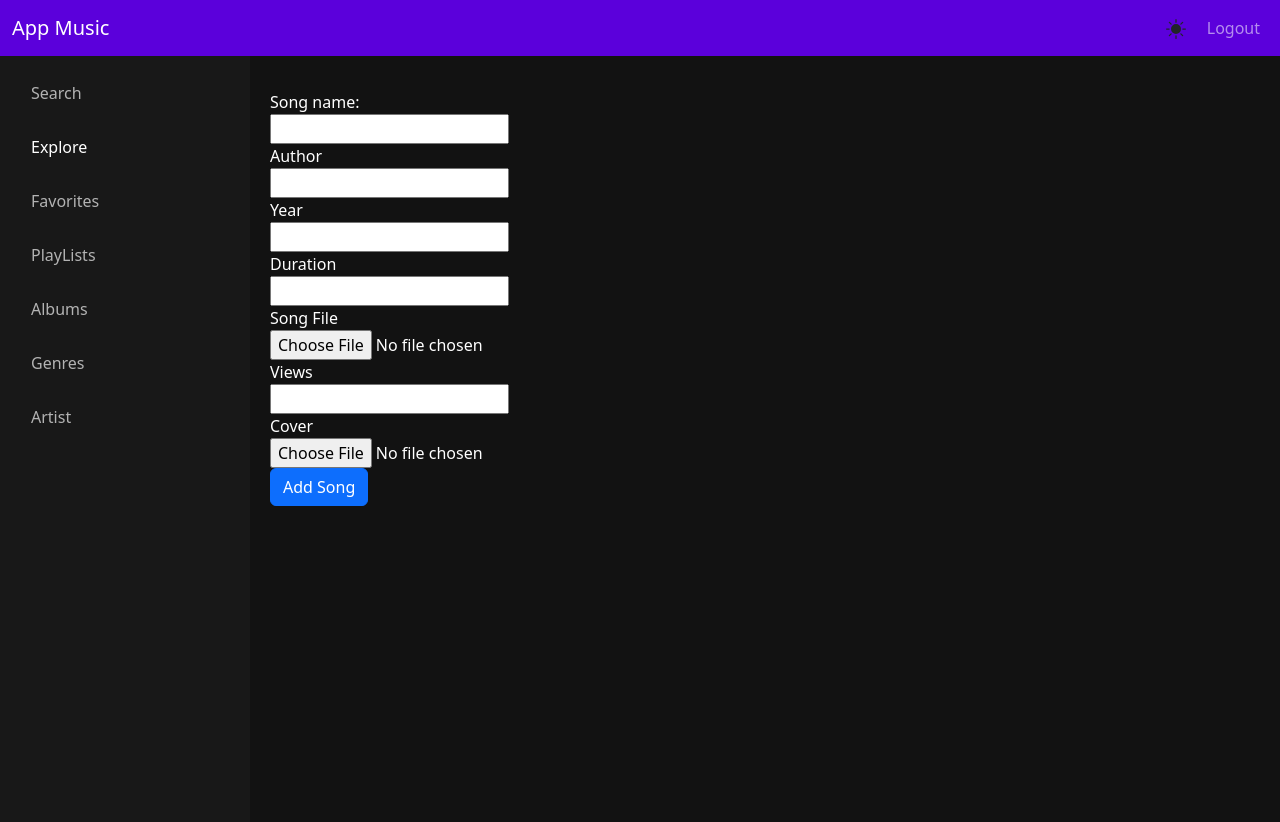
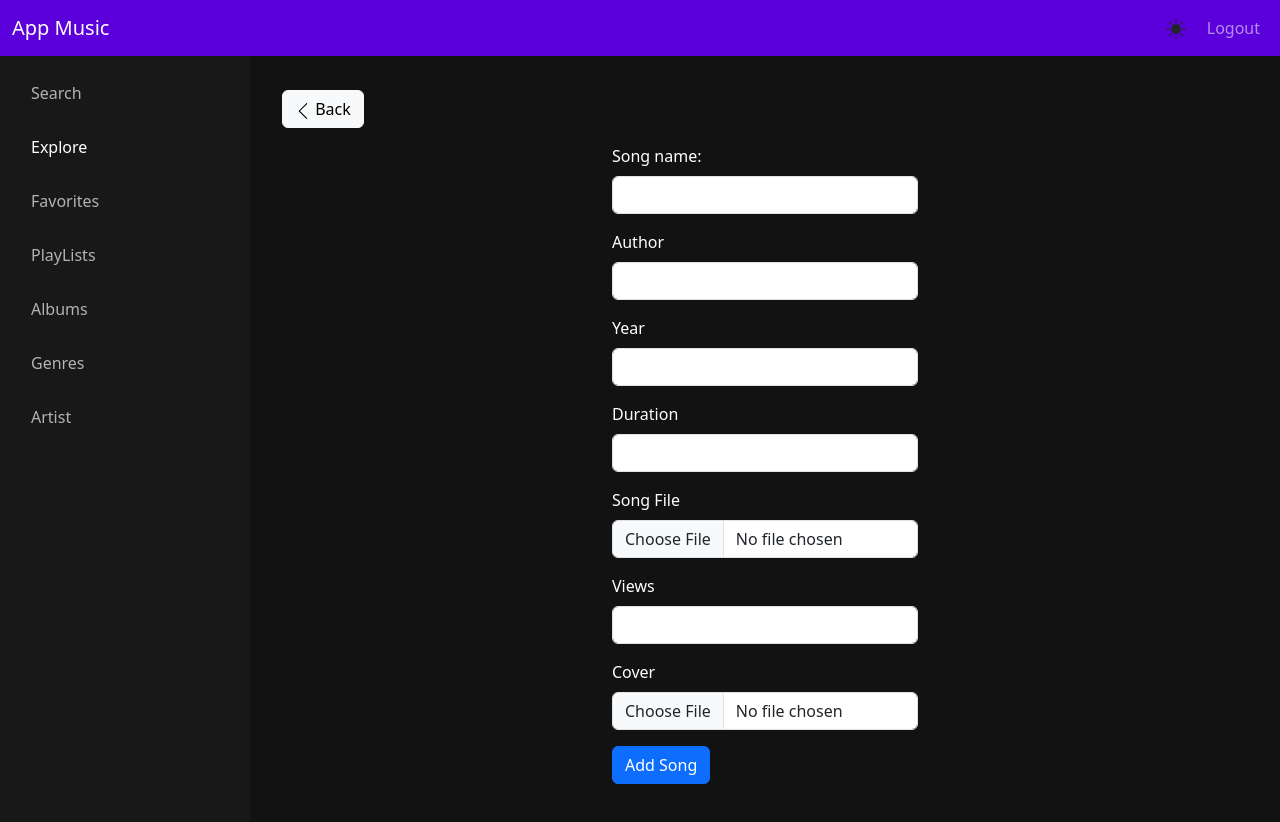
Before and after one commit to kevinserrano01/proyecto_final_react, a React (Vite) app: page /Explore/add-song in a window 1280 px wide. Shown: the top 822 px of the page. Before the commit the page ends 800 px from the top, so only its background shows below. Built offline with nearby package versions, Linux system fonts and the light colour scheme.

Commit message:
Actualizacion de estilos a formularios e Instalacion de React-Icons

```diff
--- a/package.json
+++ b/package.json
@@ -15,6 +15,7 @@
     "@mui/icons-material": "^5.16.4",
     "react": "^18.3.1",
     "react-dom": "^18.3.1",
+    "react-icons": "^5.2.1",
     "react-router-dom": "^6.24.1"
   },
   "devDependencies": {
--- a/src/components/Music/CardMusic.jsx
+++ b/src/components/Music/CardMusic.jsx
@@ -1,6 +1,7 @@
 import { useNavigate } from 'react-router-dom'
 import './CardMusic.css'
 import { useParams } from 'react-router-dom'
+import { SlHeart } from "react-icons/sl";
 
 export const CardMusic = ({ song }) => {
     const { idSong } = useParams(); // Renderizar de manera dinámica el id de cada cancion
@@ -21,7 +22,9 @@ export const CardMusic = ({ song }) => {
             <div className="card-body">
                 <h5 className="card-title" onClick={() => navigate(`/explore/${song.id}`)}> { song.title } </h5>
                 <p className="card-text">{ song.owner }</p>
-                <button type="button" className="btn btn-outline-danger" onClick={addFavorite}>♥️</button>
+                <button type="button" className="btn btn-outline-danger btn-lg" onClick={addFavorite}>
+                    ♥️
+                </button>
                 <div className="audio-player">
                     <audio controls>
                          <source src={song.song_file} type="audio/mpeg" /> Tu navegador no soporta el elemento de audio.
--- a/src/components/Music/SongForm.jsx
+++ b/src/components/Music/SongForm.jsx
@@ -2,6 +2,7 @@ import React, { useState, useEffect } from 'react';
 import { useParams, useNavigate } from "react-router-dom";
 import { useAuth } from '../../contexts/AuthContext';
 import useFetch from '../../hooks/useFetchHook';
+import { SlArrowLeft } from "react-icons/sl";
 
 export const SongForm = () => {
     const { idSong } = useParams();
@@ -76,18 +77,30 @@ export const SongForm = () => {
         // window.location.reload(); // Recargar la página después de la navegación
     };
 
-
+    // Función para volver a la pestaña anterior
+    const handleBackClick = () => {
+      navigate(-1);
+    };
 
   return (
-    <section className="section">
-      <div className="columns is-centered">
-        <div className="column is-4">
+    <section className="container mb-3">
+      <div className="row">
+        <div className="col-md-4 mb-3">
+          {/* boton para volver a la pestaña anterior */}
+          <button className="btn btn-light" onClick={handleBackClick}>
+            <SlArrowLeft /> Back
+          </button>
+        </div>
+      </div>
+      <div className="row">
+        <div className="col-md-4"></div>
+        <div className="col-md-4 mb-3">
           <form onSubmit={handleSubmit}>
-            <div className="field">
-              <label htmlFor="title">Song name:</label>
+            <div className="mb-3">
+              <label htmlFor="title" className='form-label'>Song name:</label>
               <div className="control has-icons-left">
                 <input
-                  className="input"
+                  className="form-control"
                   type="text"
                   id="title"
                   name="title"
@@ -97,11 +110,11 @@ export const SongForm = () => {
                 />
               </div>
             </div>
-            <div className="field">
-              <label htmlFor="owner">Author</label>
+            <div className="mb-3">
+              <label htmlFor="owner" className='form-label'>Author</label>
               <div className="control has-icons-left">
                 <input
-                  className="input"
+                  className="form-control"
                   type="text"
                   id="owner"
                   name="owner"
@@ -110,11 +123,11 @@ export const SongForm = () => {
                 />
               </div>
             </div>
-            <div className="field">
-              <label htmlFor="year">Year</label>
+            <div className="mb-3">
+              <label htmlFor="year" className='form-label'>Year</label>
               <div className="control has-icons-left">
                 <input
-                  className="input"
+                  className="form-control"
                   type="number"
                   id="year"
                   name="year"
@@ -123,11 +136,11 @@ export const SongForm = () => {
                 />
               </div>
             </div>
-            <div className="field">
-              <label htmlFor="duration">Duration</label>
+            <div className="mb-3">
+              <label htmlFor="duration" className='form-label'>Duration</label>
               <div className="control has-icons-left">
                 <input
-                  className="input"
+                  className="form-control"
                   type="text"
                   id="duration"
                   name="duration"
@@ -136,11 +149,11 @@ export const SongForm = () => {
                 />
               </div>
             </div>
-            <div className="field">
-              <label htmlFor="song_file">Song File</label>
+            <div className="mb-3">
+              <label htmlFor="song_file" className='form-label'>Song File</label>
               <div className="control has-icons-left">
                 <input
-                  className="input"
+                  className="form-control"
                   type="file"
                   id="song_file"
                   name="song_file"
@@ -148,11 +161,11 @@ export const SongForm = () => {
                 />
               </div>
             </div>
-            <div className="field">
-              <label htmlFor="views">Views</label>
+            <div className="mb-3">
+              <label htmlFor="views" className='form-label'>Views</label>
               <div className="control has-icons-left">
                 <input
-                  className="input"
+                  className="form-control"
                   type="number"
                   id="views"
                   name="views"
@@ -161,11 +174,11 @@ export const SongForm = () => {
                 />
               </div>
             </div>
-            <div className="field">
-              <label htmlFor="cover">Cover</label>
+            <div className="mb-3">
+              <label htmlFor="cover" className='form-label'>Cover</label>
               <div className="control has-icons-left">
                 <input
-                  className="input"
+                  className="form-control"
                   type="file"
                   id="cover"
                   name="cover"
@@ -179,6 +192,7 @@ export const SongForm = () => {
             {isError && <p>Error al guardar la canción</p>}
           </form>
         </div>
+        <div className="col-md-4"></div>
       </div>
     </section>
   )
--- a/src/routes/Music.jsx
+++ b/src/routes/Music.jsx
@@ -3,6 +3,7 @@ import useFetch from '../hooks/useFetchHook'
 import { CardMusic } from '../components/Music/CardMusic'
 import { usePage } from '../contexts/PageContext'
 import { useNavigate } from 'react-router-dom';
+import { CgMathPlus } from "react-icons/cg";
 
 export const Music = () => {
   const navigate = useNavigate();
@@ -15,7 +16,6 @@ export const Music = () => {
 
   if (isLoading) return <h2>Cargando...</h2>;
   if (errors) return <h2>Error al cargar las canciones.</h2>;
-  if (!data) return <h2>No hay canciones disponibles</h2>;
 
   const handleAddSongClick = () => {
     navigate('/explore/add-song');
@@ -23,24 +23,36 @@ export const Music = () => {
 
   return (
     <>
-      <h1>Songs</h1>
-      <button className="btn btn-light" onClick={handleAddSongClick}>Add Song</button>
+      <div className="container">
+        <div className="d-flex align-items-center">
+          <h1 className="flex-grow-1"> Songs </h1>
+          <button type="button" className="btn btn-light ms-auto" onClick={handleAddSongClick}>
+            <CgMathPlus /> Add
+          </button>
+      </div>
+      </div>
+
       <hr />
       <div className="container">
           <div className="row">
-            {data.results.map(song => {
+            {!data ?
+                <h2>No hay canciones disponibles</h2>
+            :
+            data.results.map(song => {
               return (
                 <div key={song.id} className="col-md-4 mb-3">
                   <CardMusic song={song} />
                 </div>
               )
-            })}
+            })
+          }
           </div>
           <div className="row">
             <button className="btn btn-warning" onClick={() => handlePageChange(page - 1)} disabled={page <= 1}>Previous</button>
-            <button className="btn btn-success" onClick={() => handlePageChange(page + 1)} disabled={page >= 11}>Next</button>
+            <button className="btn btn-success" onClick={() => handlePageChange(page + 1)} disabled={page >= 20}>Next</button>
           </div>
       </div>
+
     </>
   )
 }
```
Also changed, not shown: 1 other file (tests, documents, lock files or other folders).
